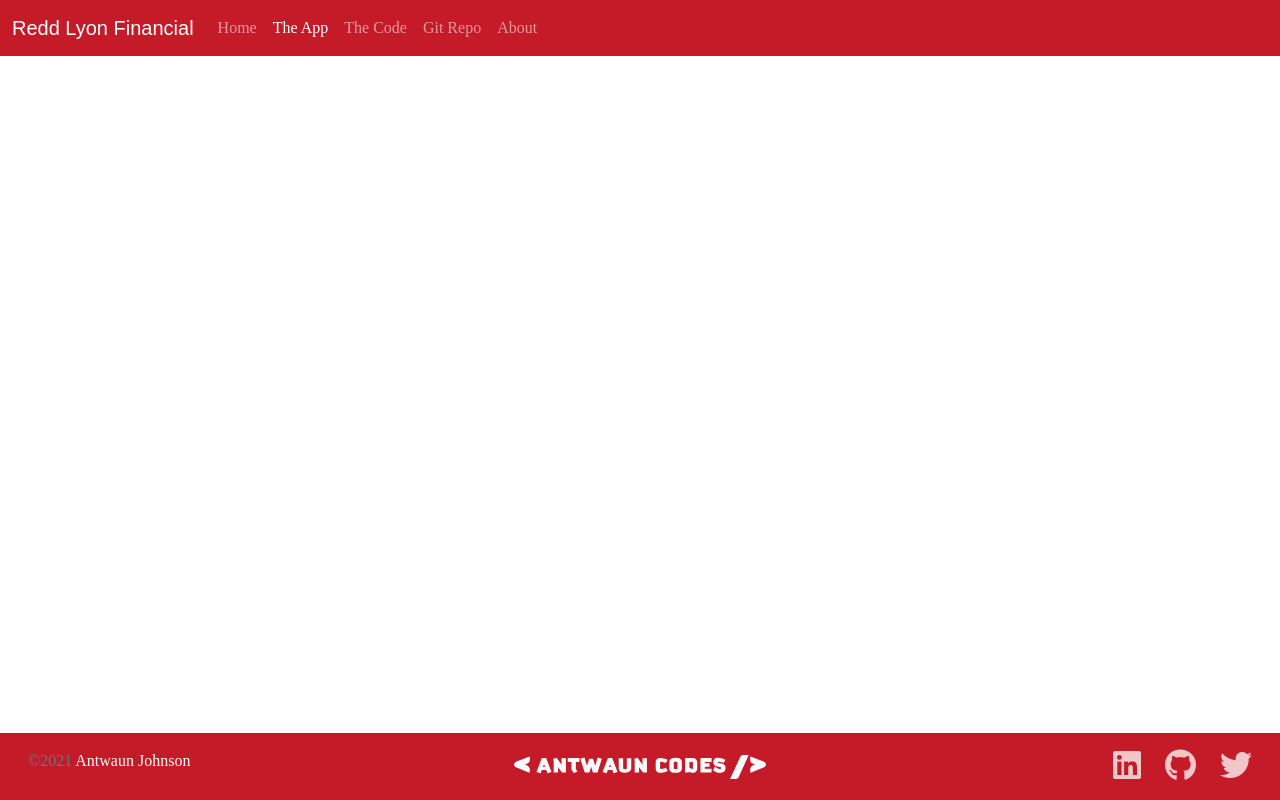
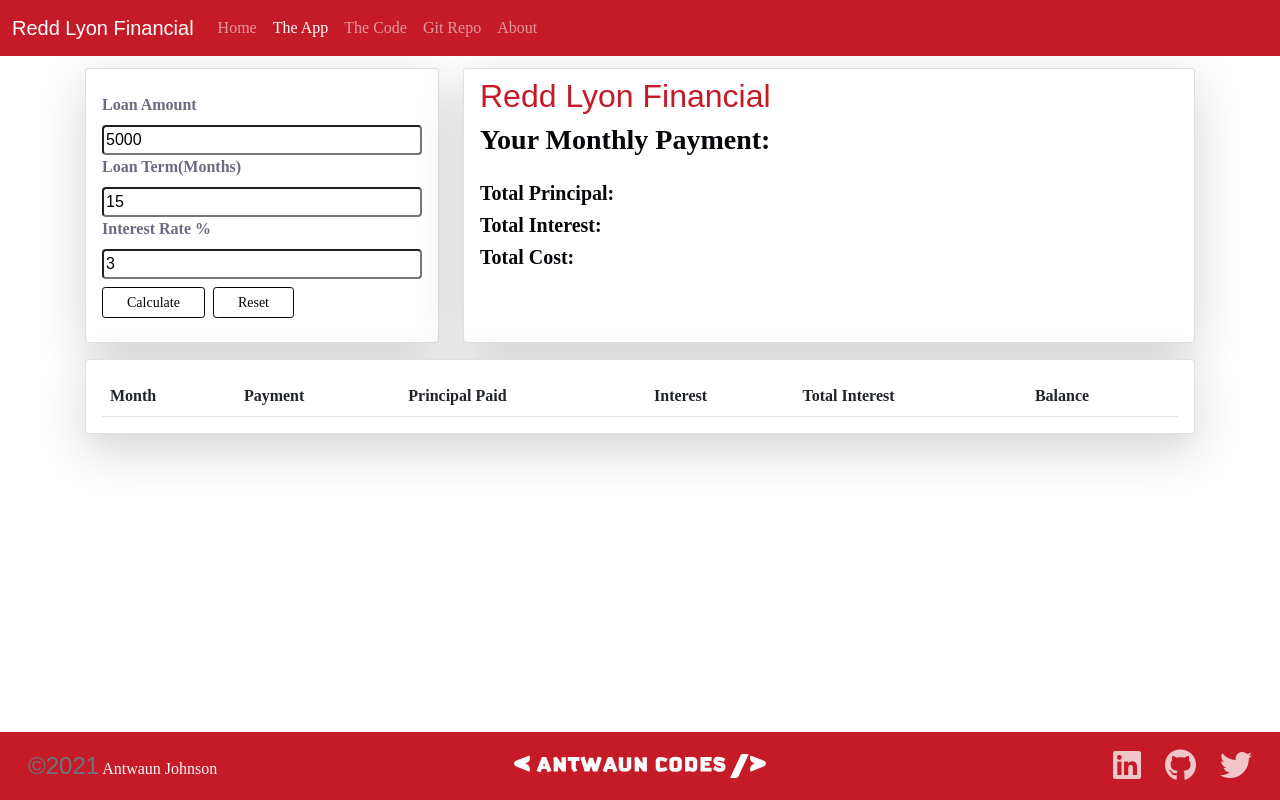
Before and after one commit to antwaunjohnson/redd-lyon-financial, a plain HTML site: page app.html in a window 1280 px wide. Drawn offline with nearby package versions, Linux system fonts and the light colour scheme; a web font is replaced by a local one.

Commit message:
app.html
created layout and styles for app page

```diff
--- a/app.html
+++ b/app.html
@@ -53,7 +53,94 @@
     </nav>
 
     <main class="flex-shrink-0">
-        <div class="container"></div>
+        <div class="container">
+            <div class="row row-cols-1 row-cols-md-2 mt-2">
+                <div class="col col-md-4">
+                    <div class="card shadow-lg">
+                        <div class="card-body my-2 d-flex flex-column">
+                            <label for="Loan Amount" class="form-label d-flex flex-column">Loan Amount</label>
+                            <input type="number" name="loan amount" id="loanAmount" placeholder="5000" value="5000"
+                                class="rounded">
+                            <label for="Loan Term" class="form-label d-flex flex-column">Loan Term(Months)</label>
+                            <input type="number" name="loan term" id="loanTerm" placeholder="15" value="15"
+                                class="rounded">
+                            <label for="Interest Rate" class="form-label d-flex flex-column">Interest Rate %</label>
+                            <input type="number" name="interest rate" id="interestRate" placeholder="3" value="3"
+                                class="rounded">
+                            <div class="col-md-2 d-flex">
+                                <button type="button" class="btn btn-link btn-sm mt-2 px-4 me-md-2" id="btnSubmit">
+                                    Calculate
+                                </button>
+                                <button type="button" class="btn btn-link btn-sm mt-2 px-4 me-md-2" id="btnReset">
+                                    Reset
+                                </button>
+                            </div>
+                        </div>
+                    </div>
+                </div>
+                <div class="col col-md-8">
+                    <div class="card h-100 shadow-lg">
+                        <div class="card-header">
+                            <h2 class="logo-font">Redd Lyon Financial</h2>
+                            <h3>Your Monthly Payment: <span id="montlyPayment"></span></h3>
+                        </div>
+                        <div class="card-body py-2">
+                            <div class="row">
+                                <div class="col-3">
+                                    <h5>Total Principal: </h5>
+                                </div>
+                                <div class="col-6"></div>
+                                <div class="col-3">
+                                    <span id="totalPrincipal"></span>
+                                </div>
+
+                            </div>
+                            <div class="row">
+                                <div class="col-3">
+                                    <h5>Total Interest: </h5>
+                                </div>
+                                <div class="col-6"></div>
+                                <div class="col-3">
+                                    <span id="totalInterest"></span>
+                                </div>
+
+                            </div>
+                            <div class="row">
+                                <div class="col-3">
+                                    <h5>Total Cost: </h5>
+                                </div>
+                                <div class="col-6"></div>
+                                <div class="col-3">
+                                    <span id="totalCost"></span>
+                                </div>
+
+                            </div>
+                        </div>
+                    </div>
+                </div>
+            </div>
+            <div class="row">
+                <div class="col-12 mt-3">
+                    <div class="card invinsible shadow-lg">
+                        <div class="card-body">
+                            <div class="table-responsive">
+                                <table class="table mb-0">
+                                    <tr>
+                                        <th>Month</th>
+                                        <th>Payment</th>
+                                        <th>Principal Paid</th>
+                                        <th>Interest</th>
+                                        <th>Total Interest</th>
+                                        <th>Balance</th>
+                                    </tr>
+                                    <tbody id="results"></tbody>
+                                </table>
+                            </div>
+                        </div>
+                    </div>
+                </div>
+            </div>
+        </div>
     </main>
 
     <footer class="footer mt-auto py-3 sticky-footer">
--- a/css/site.css
+++ b/css/site.css
@@ -6,17 +6,37 @@
   --white: #fff;
 }
 
-body {
+body,
+span {
   color: var(--text);
   font-family: bely, serif;
   font-weight: 400;
   font-style: normal;
 }
 
+input,
+span {
+  font-family: new-order, sans-serif;
+  font-weight: 500;
+  font-style: normal;
+}
+
+span {
+  font-size: 1.5rem;
+}
+
 .logo-font {
   font-family: bely-display, sans-serif;
   font-weight: 400;
   font-style: normal;
+}
+
+h2.logo-font {
+  color: var(--primary);
+}
+
+label {
+  font-weight: bold;
 }
 
 nav {
@@ -33,6 +53,11 @@ nav {
   border: var(--secondary);
   background: var(--secondary);
   color: var(--white);
+}
+
+.card-header {
+  background: var(--white);
+  border: none;
 }
 
 footer {
```
